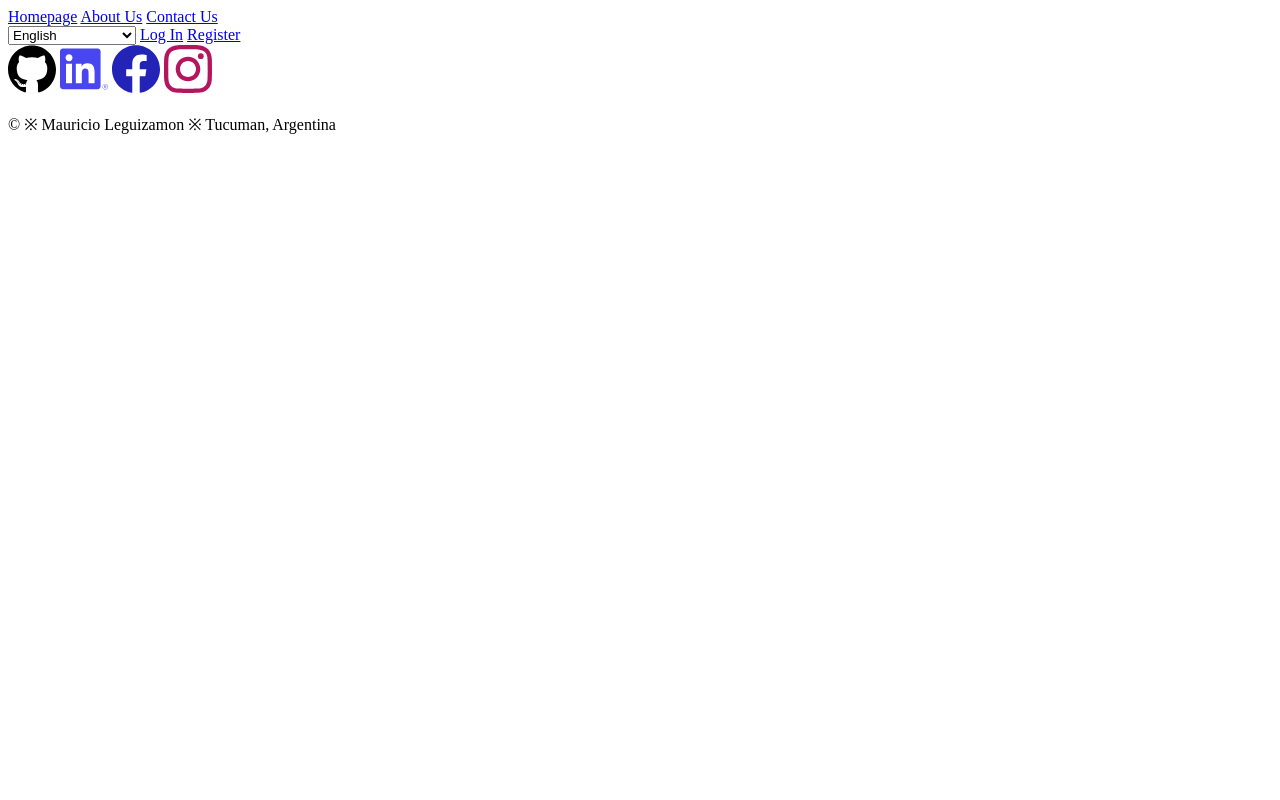
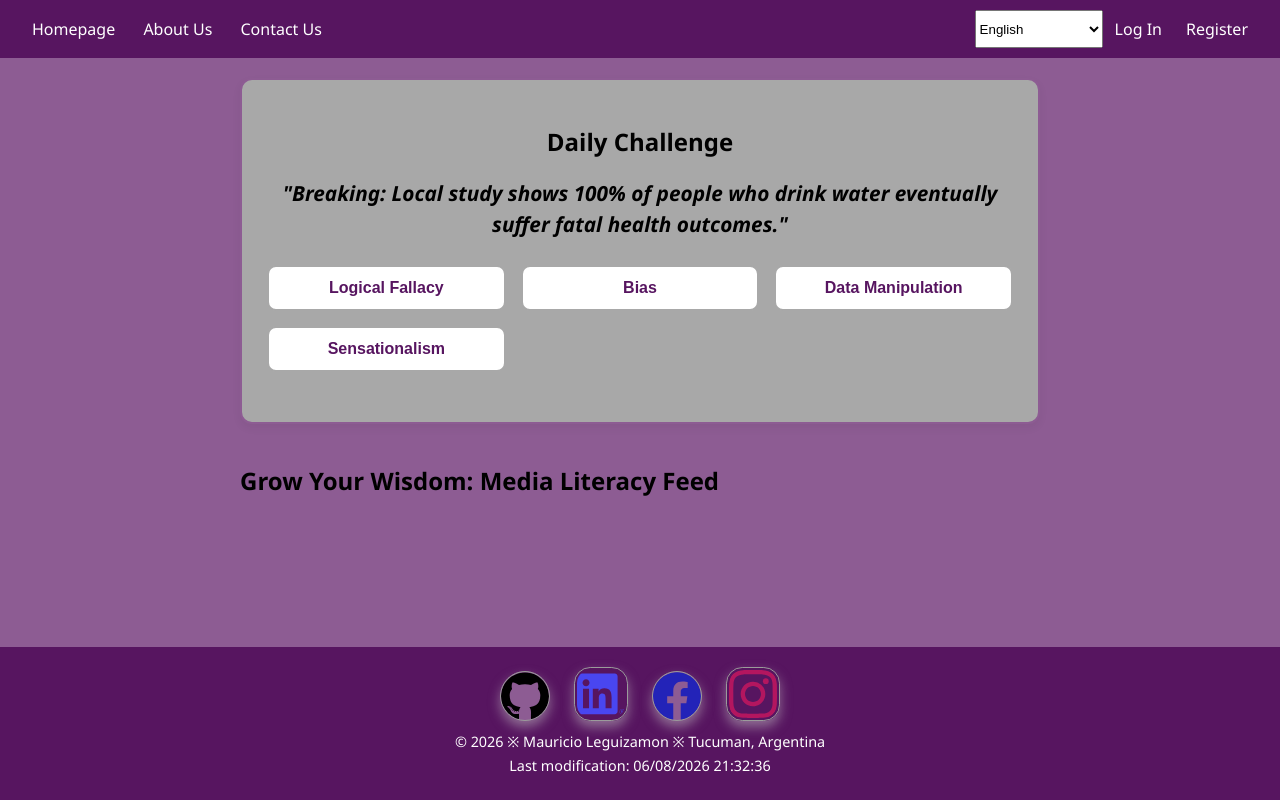
Before and after one commit to MauricioLeg/Final--Project, a plain HTML site: page index.html in a window 1280 px wide. Drawn offline with Linux system fonts and the light colour scheme; the site is published under a folder, as on GitHub Pages, so addresses that start at the root find nothing.

Commit message:
css / js path fix

```diff
--- a/index.html
+++ b/index.html
@@ -6,8 +6,8 @@
     <meta name="author" content="Mauricio Leguizamon">
     <meta name="description" content="A website to grow your wisdom! Learn how to discern between good and bad content from any type of content. From Instagram post to CNN news!">
     <title>Debunked - Homepage</title>
-    <link rel="stylesheet" href="/css/styles.css">
-    <script src="/js/main.mjs" type="module"></script>
+    <link rel="stylesheet" href="css/styles.css">
+    <script src="js/main.mjs" type="module"></script>
 </head>
 <body>
     <header>
```
